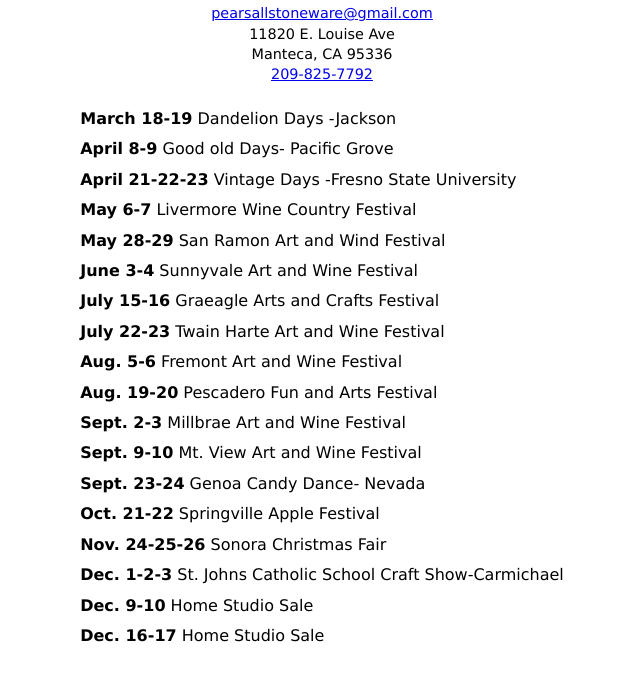
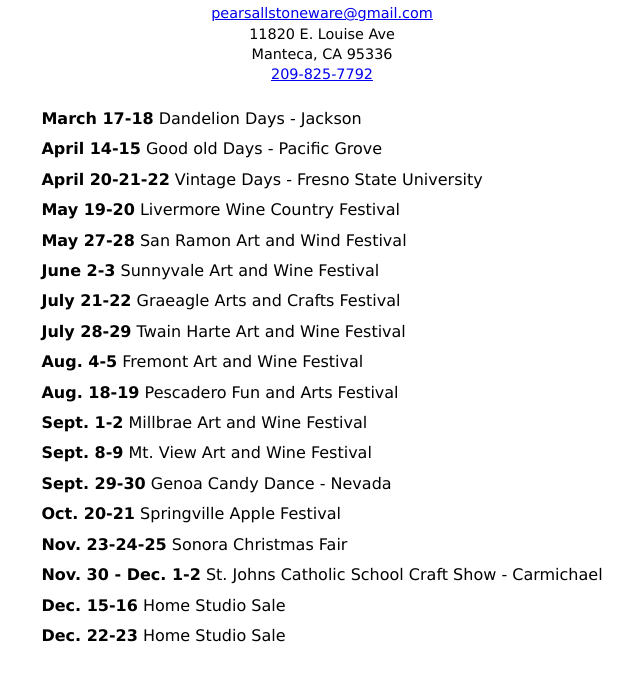
Before and after one commit to pearsallstoneware/website, a plain HTML site: page index.html in a window 1280 px wide. Shown: the part 95-776 px from the top of the page, without its empty margins (318-958 px from the left). Drawn offline with Linux system fonts and the light colour scheme.

Commit message:
2018 changes

```diff
--- a/index.html
+++ b/index.html
@@ -40,4 +40,4 @@
       <p><a href="tel:+2098257792">209-825-7792</a></p>
     </header>
     <div id="shows">
-<p><b>March 18-19</b> Dandelion Days -Jackson</p><p><b>April 8-9</b> Good old Days- Pacific Grove</p><p><b>April 21-22-23</b> Vintage Days -Fresno State University</p><p><b>May 6-7</b> Livermore Wine Country Festival</p><p><b>May 28-29</b> San Ramon Art and Wind Festival</p><p><b>June 3-4</b> Sunnyvale Art and Wine Festival</p><p><b>July 15-16</b> Graeagle Arts and Crafts Festival</p><p><b>July 22-23</b> Twain Harte Art and Wine Festival</p><p><b>Aug. 5-6</b> Fremont Art and Wine Festival </p><p><b>Aug. 19-20</b> Pescadero Fun and Arts Festival</p><p><b>Sept. 2-3</b> Millbrae Art and Wine Festival</p><p><b>Sept. 9-10</b> Mt. View Art and Wine Festival</p><p><b>Sept. 23-24</b> Genoa Candy Dance- Nevada</p><p><b>Oct. 21-22</b> Springville Apple Festival</p><p><b>Nov. 24-25-26</b> Sonora Christmas Fair</p><p><b>Dec. 1-2-3</b> St. Johns Catholic School Craft Show-Carmichael</p><p><b>Dec. 9-10</b> Home Studio Sale</p><p><b>Dec. 16-17</b> Home Studio Sale</p></div></body></html>
+<p><b>March 17-18</b> Dandelion Days - Jackson</p><p><b>April 14-15</b> Good old Days - Pacific Grove</p><p><b>April 20-21-22</b> Vintage Days - Fresno State University</p><p><b>May 19-20</b> Livermore Wine Country Festival</p><p><b>May 27-28</b> San Ramon Art and Wind Festival</p><p><b>June 2-3</b> Sunnyvale Art and Wine Festival</p><p><b>July 21-22</b> Graeagle Arts and Crafts Festival</p><p><b>July 28-29</b> Twain Harte Art and Wine Festival</p><p><b>Aug. 4-5</b> Fremont Art and Wine Festival </p><p><b>Aug. 18-19</b> Pescadero Fun and Arts Festival</p><p><b>Sept. 1-2</b> Millbrae Art and Wine Festival</p><p><b>Sept. 8-9</b> Mt. View Art and Wine Festival</p><p><b>Sept. 29-30</b> Genoa Candy Dance - Nevada</p><p><b>Oct. 20-21</b> Springville Apple Festival</p><p><b>Nov. 23-24-25</b> Sonora Christmas Fair</p><p><b>Nov. 30 - Dec. 1-2</b> St. Johns Catholic School Craft Show - Carmichael</p><p><b>Dec. 15-16</b> Home Studio Sale</p><p><b>Dec. 22-23</b> Home Studio Sale</p></div></body></html>
```
